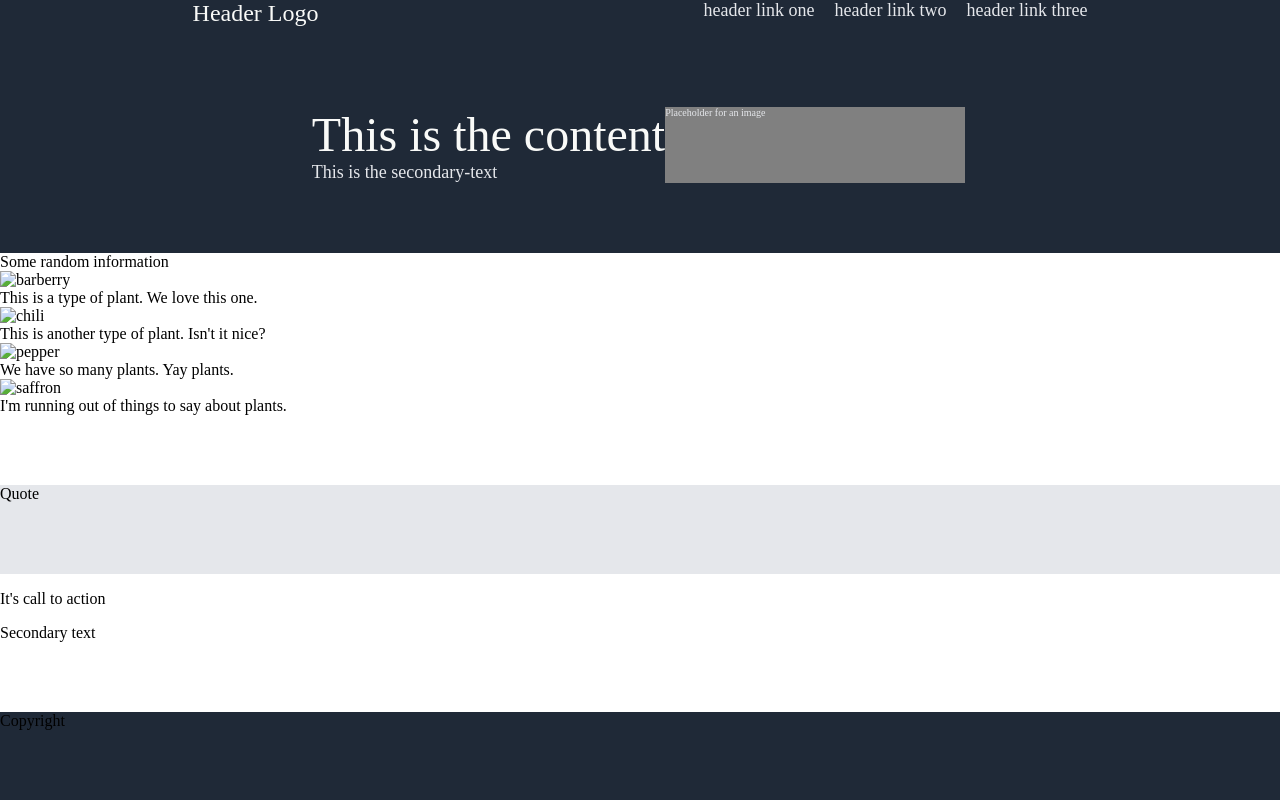
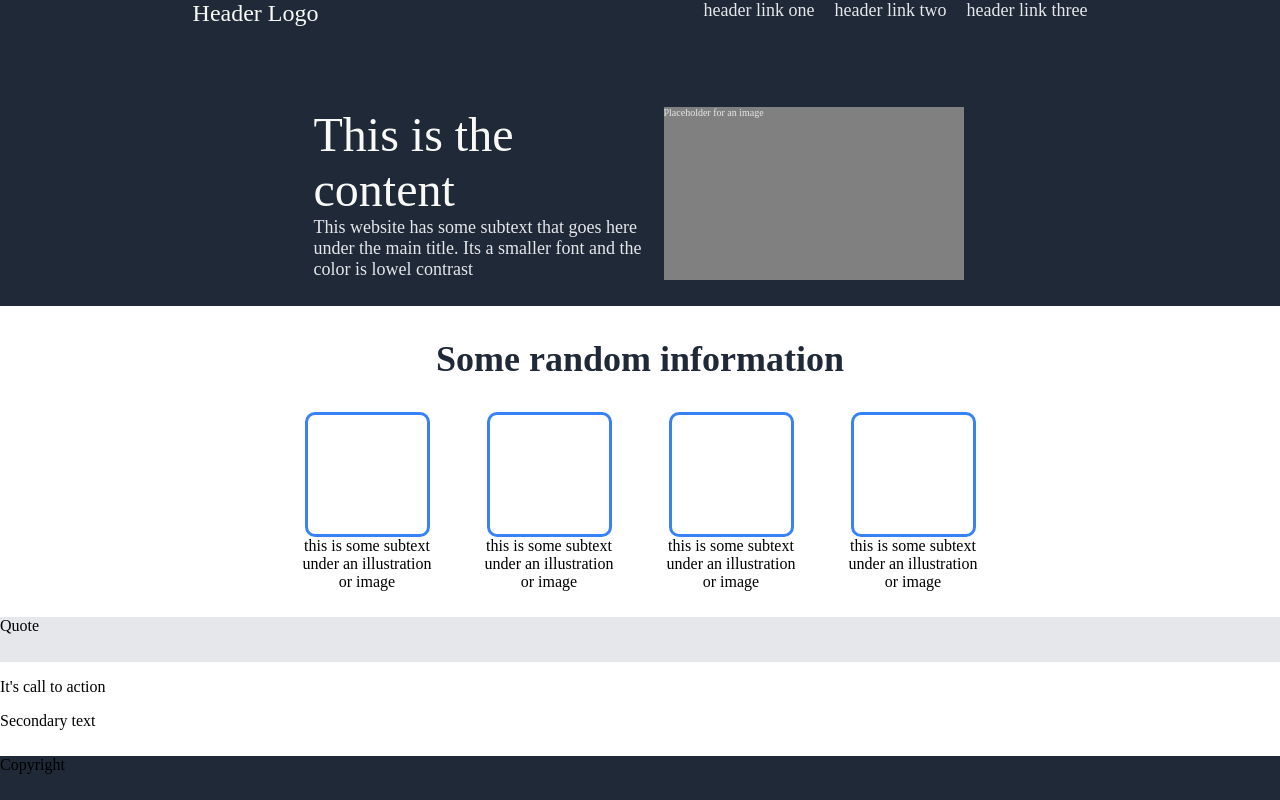
Before and after one commit to theSirD/odin-landing-page, a plain HTML site: page index.html in a window 1280 px wide. Shown: the top 800 px of the page. Drawn offline with Linux system fonts and the light colour scheme.

Commit message:
Complete second section

```diff
--- a/index.html
+++ b/index.html
@@ -18,7 +18,7 @@
         <div class="hero">
             <div class="first-text">
                 <div class="main-text">This is the content</div>
-                <div class="secondary-text">This is the secondary-text</div>
+                <div class="secondary-text">This website has some subtext that goes here under the main title. Its a smaller font and the color is lowel contrast</div>
             </div>
             <div class="image">Placeholder for an image</div>
         </div>
@@ -27,23 +27,23 @@
         <div class="second-text">Some random information</div>
         <div class="items">
             <div class="item">
-                <img src="./images/barberry.png" alt="barberry">
-                <div class="text">This is a type of plant. We love this one.</div>
+                <div class="square"></div>
+                <div class="text">this is some subtext under an illustration or image</div>
             </div>
 
             <div class="item">
-                <img src="./images/chilli.png" alt="chili">
-                <div class="text">This is another type of plant. Isn't it nice?</div>
+                <div class="square"></div>
+                <div class="text">this is some subtext under an illustration or image</div>
             </div>
 
             <div class="item">
-                <img src="./images/pepper.png" alt="pepper">
-                <div class="text">We have so many plants. Yay plants.</div>
+                <div class="square"></div>
+                <div class="text">this is some subtext under an illustration or image</div>
             </div>
 
             <div class="item">
-                <img src="./images/saffron.png" alt="saffron">
-                <div class="text">I'm running out of things to say about plants.</div>
+                <div class="square"></div>
+                <div class="text">this is some subtext under an illustration or image</div>
             </div>
             </div>
     </div>
--- a/style.css
+++ b/style.css
@@ -27,7 +27,13 @@ div ul, .secondary-text {
 
 .image {
     font-size: 10px;
+    background-color: gray;
 }
+
+.third {
+    background-color: #E5E7EB;
+}
+
 
 /* Flexbox layout  */
 
@@ -84,15 +90,39 @@ ul {
 .first-text {
     display: flex;
     flex-direction: column;
-    /* flex: 1; */
-    /* flex-wrap: wrap; */
+    width: 350px;
 }
 
 .image {
-    background-color: gray;
     flex-basis: 300px;
 }
 
-.third {
-    background-color: #E5E7EB;
+.second-text {
+    text-align: center;
+    margin: 32px 0 32px 0;
+    font-size: 36px;
+    font-weight: bold;
+    color: #1F2937;
 }
+
+.items {
+    display: flex;
+    justify-content: center;
+    gap: 52px;
+  }
+
+.item {
+    display: flex;
+    flex-direction: column;
+    align-items: center;
+    width: 130px;
+    text-align: center;
+}
+
+.square {
+    box-sizing: border-box;
+    width: 125px;
+    height: 125px;
+    border: 3px solid #3882F6;
+    border-radius: 10px;
+}
```
